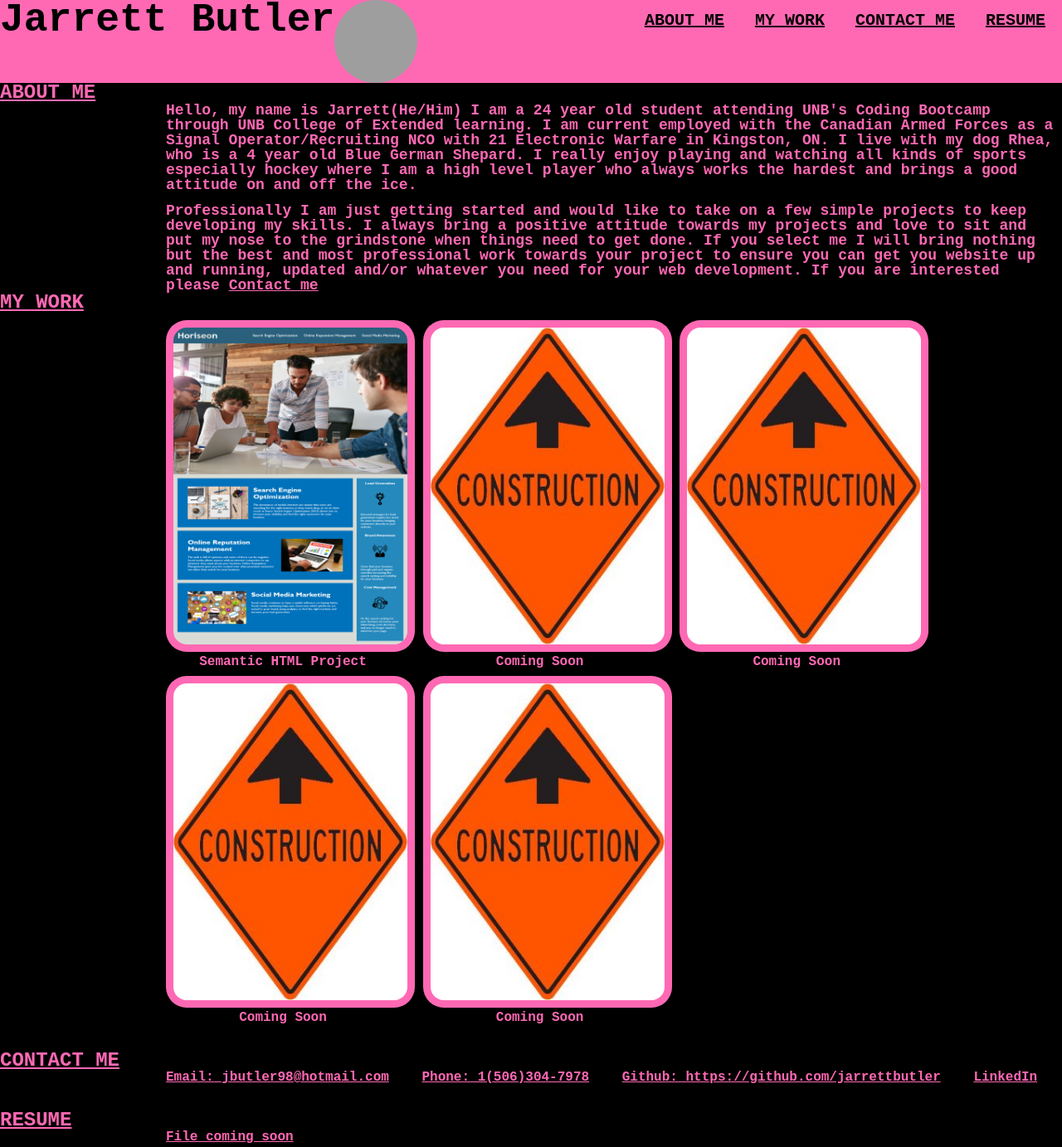
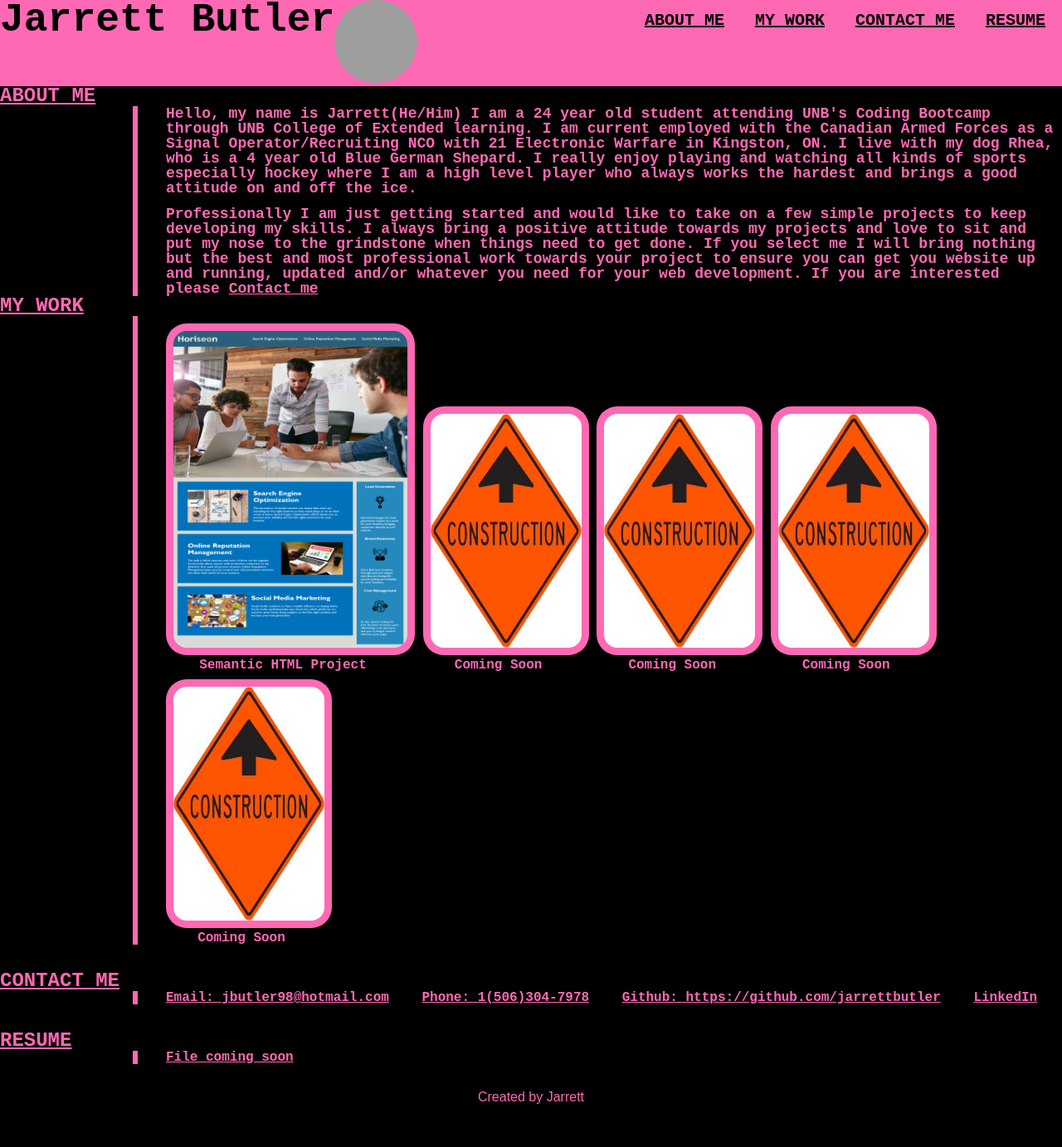
Before and after one commit to jarrettbutler/Challenge02, a plain HTML site: page index.html in a window 1280 px wide. Shown: the top 1383 px of the page at 83% size. After the commit the page ends 1331 px from the top, so only its background shows below. Drawn offline with Linux system fonts and the light colour scheme; grey boxes are pictures that could not be loaded.

Commit message:
Challenge02

```diff
--- a/Assests/CSS/style.css
+++ b/Assests/CSS/style.css
@@ -5,16 +5,16 @@
 }
 
 body {
+    display: flex;
+    flex-wrap: wrap;
     width: 100%;
     background-color: black;
 }
 
 .header {
-    display: flex;
-    flex-wrap: wrap;
-    position: relative;
     font-family: 'Courier New', Courier, monospace;
     background-color: #ff69b4;
+    width: 100%;
 }
 
 .header h1 {
@@ -32,11 +32,9 @@ body {
 .header ul {
     padding-top: 15px;
     padding-right: 20px;
+    float: right;
     font-size: 20px;
     font-weight: bolder;
-    display: inline;
-    position: absolute;
-    right: 0%;
 }
 
 .header ul li {
@@ -53,17 +51,13 @@ main {
 }
 
 .About-me {
+    margin-left: 160px;
+    padding-left: 34px;
+    border-left: 6px solid #ff69b4;
     font-family: monospace;
 }
 
-#verticle-lineam {
-    border-left: 6px solid #ff69b4;
-    position: absolute;
-    left: 180px;
-}
-
 .About-me p{
-    margin-left: 200px;
     color: #ff69b4;
     font-weight: bolder;
     display: inline-block;
@@ -76,7 +70,9 @@ main {
 }
 
 .My-work {
-    margin-left: 191px;
+    margin-left: 160px;
+    border-left: 6px solid #ff69b4;
+    padding-left: 25px;
     font-family: 'Courier New', Courier, monospace;
 }
 
@@ -90,15 +86,25 @@ h2 {
 .My-work img {
     padding: 9px;
     background-color: #ff69b4;
+    width: 200px;
+    height: 300px;
+    border-radius: 25px;
+}
+
+#donelink {
     width: 300px;
     height: 400px;
-    border-radius: 25px;
+}
+
+#done {
+    width: 300px;
+    height: 400px;
 }
 
 .My-work a {
     padding: 9px;
-    width: 300px;
-    height: 400px;
+    width: 200px;
+    height: 300px;
     text-decoration: none;
     display: inline-block;
     text-align: center;
@@ -108,12 +114,13 @@ h2 {
 }
 
 .Contact-me {
+    margin-left: 160px;
+    border-left: 6px solid #ff69b4;
+    padding-left: 4px;
     font-family: 'Courier New', Courier, monospace;
 }
 
 .Contact-me a {
-    position: relative;
-    left: 170px;
     padding-left: 30px;
     color: #ff69b4;
     font-family: 'Courier New', Courier, monospace;
@@ -121,12 +128,13 @@ h2 {
 }
 
 .Resume {
+    margin-left: 160px;
+    border-left: 6px solid #ff69b4;
+    padding-left: 34px;
     font-family: 'Courier New', Courier, monospace;
 }
 
 .Resume a {
-    margin-left: 180px;
-    padding-left: 20px;
     color: #ff69b4;
     font-family: 'Courier New', Courier, monospace;
     font-weight: bolder;
--- a/index.html
+++ b/index.html
@@ -33,9 +33,8 @@
 
     <main>
         <section class="Content">
-            <div id="verticle-lineam"></div>
+            <h2>ABOUT ME</h2>
             <article id="About-me" class="About-me">
-                <h2>ABOUT ME</h2>
                 <p>
                     Hello, my name is Jarrett(He/Him) I am a 24 year old student attending UNB's Coding Bootcamp through
                     UNB College of Extended learning. I am current employed with the Canadian Armed Forces as a Signal
@@ -58,8 +57,8 @@
             <h2>MY WORK</h2>
 
             <article id="My-work" class="My-work">
-                <a href="https://jarrettbutler.github.io/Challenge01/" target="_blank">
-                    <img src="./Assests/Images/01-html-css-git-homework-demo.png" alt="Project Example 01">
+                <a id="donelink" href="https://jarrettbutler.github.io/Challenge01/" target="_blank">
+                    <img id="done" src="./Assests/Images/01-html-css-git-homework-demo.png" alt="Project Example 01">
                 <p>Semantic HTML Project</p>
                 </a>
                 <a href="https://jarrettbutler.github.io/workinprogress/" target="_blank">
@@ -80,16 +79,16 @@
                 </a>
             </article>
             <br></br>
+            <h2>CONTACT ME</h2>
              <article id="Contact-me" class="Contact-me">
-                <h2>CONTACT ME</h2>
                 <a href="mailto: #jbutler98@hotmail.com:" target="_blank">Email: jbutler98@hotmail.com</a>
                 <a href="#1(506)304-7978:">Phone: 1(506)304-7978</a>
                 <a href="https://github.com/jarrettbutler" target="_blank">Github: https://github.com/jarrettbutler</a>
                 <a href="#LinkedIn">LinkedIn</a>
                 </article>
             <br></br>
+            <h2>RESUME</h2>
             <article id="Resume" class="Resume">
-                <h2>RESUME</h2>
             <a href="#">File coming soon</a>
             </article>
         </section>
```
